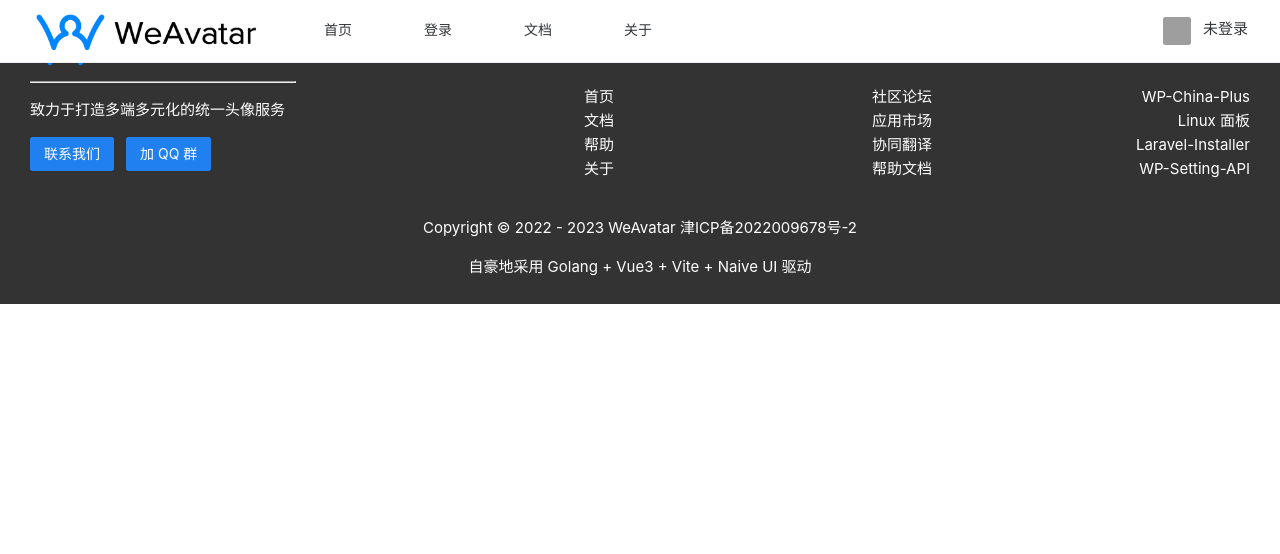
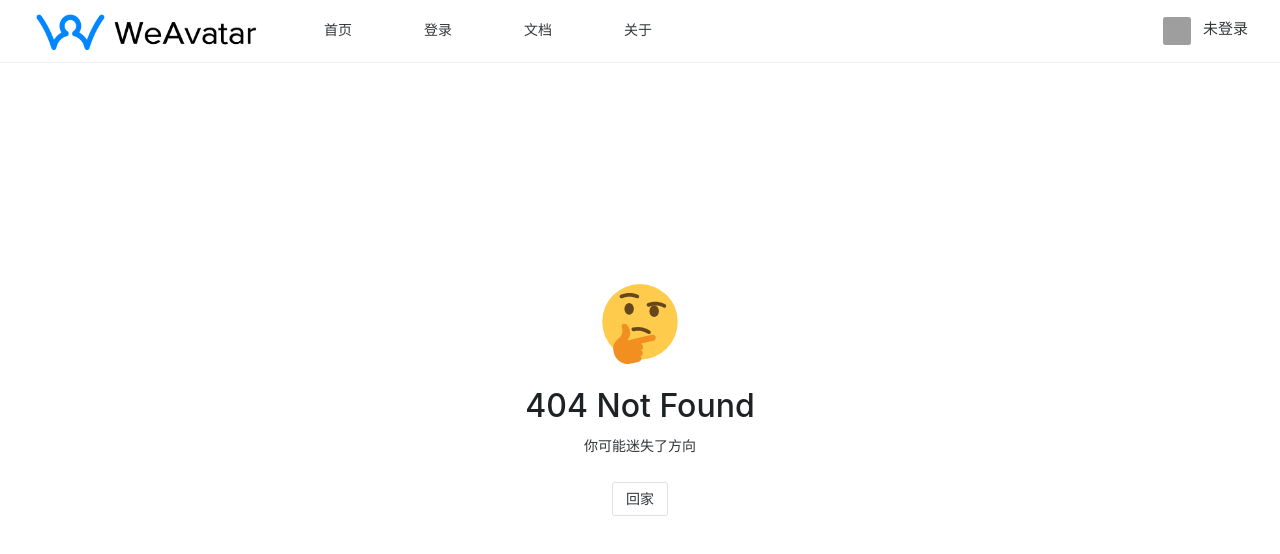
Before and after one commit to weavatar/frontend, a Vue app: page /404 in a window 1280 px wide. Shown: the top 554 px of the page. Built offline with nearby package versions, Linux system fonts and the light colour scheme; no server answers; grey boxes are pictures that could not be loaded; some icons are missing.

Commit message:
feat: 404

```diff
--- a/src/router/index.ts
+++ b/src/router/index.ts
@@ -1,4 +1,5 @@
 import { createRouter, createWebHistory } from 'vue-router'
+import NotFoundView from '../views/pages/NotFoundView.vue'
 import HomeView from '../views/pages/HomeView.vue'
 import DocView from '../views/pages/DocView.vue'
 import HelpView from '../views/pages/HelpView.vue'
@@ -50,6 +51,17 @@ const router = createRouter({
       path: '/user/avatar',
       name: 'user-avatar',
       component: AvatarView
+    },
+    {
+      name: '404',
+      path: '/404',
+      component: NotFoundView
+    },
+    {
+      path: '/:catchAll(.*)',
+      redirect: {
+        name: '404'
+      }
     }
   ]
 })
--- a/src/views/avatar/AvatarView.vue
+++ b/src/views/avatar/AvatarView.vue
@@ -1,6 +1,14 @@
 <template>
   <div class="avatar">
     <NCard title="头像管理">
+      <NSpace vertical>
+        <NAlert type="info" class="avatar-notice">
+          你可以通过
+          <b>https://weavatar.com/avatar/地址MD5值</b> 的方式访问自己的头像。
+          <RouterLink :to="{ name: 'help' }"> 查看帮助 </RouterLink>
+          /
+          <RouterLink :to="{ name: 'doc' }"> 查看文档 </RouterLink>
+        </NAlert>
         <NDataTable :columns="columns" :data="data" :loading="loading" :row-key="(row) => row.id" />
         <NCard :bordered="false">
           <NButton
@@ -12,6 +20,7 @@
             添加头像
           </NButton>
         </NCard>
+      </NSpace>
     </NCard>
     <NModal v-model:show="addModal" title="添加头像">
       <NCard closable @close="() => (addModal = false)" title="添加头像" style="width: 60vh">
@@ -104,6 +113,8 @@
 <script setup lang="ts">
 import {
   NCard,
+  NAlert,
+  NSpace,
   NButton,
   NDataTable,
   NPopconfirm,
@@ -516,4 +527,8 @@ const handleChangeAvatar = () => {
     padding: 100px 0 100px 0;
   }
 }
+
+:deep(.avatar-notice a) {
+  text-decoration: none;
+}
 </style>
--- /dev/null
+++ b/src/views/pages/NotFoundView.vue
@@ -0,0 +1,28 @@
+<template>
+  <NResult status="404" title="404 Not Found" description="你可能迷失了方向" class="not-found">
+    <template #footer>
+      <NButton @click="goHome">回家</NButton>
+    </template>
+  </NResult>
+</template>
+
+<script setup lang="ts">
+import { NResult, NButton } from 'naive-ui'
+import { useRouter } from 'vue-router'
+
+const router = useRouter()
+
+const goHome = () => {
+  router.push({ name: 'home' })
+}
+</script>
+
+<style scoped>
+.not-found {
+  height: 100%;
+  display: flex;
+  flex-direction: column;
+  justify-content: center;
+  align-items: center;
+}
+</style>
```
Lines whose indentation alone changed are shown as unchanged.
